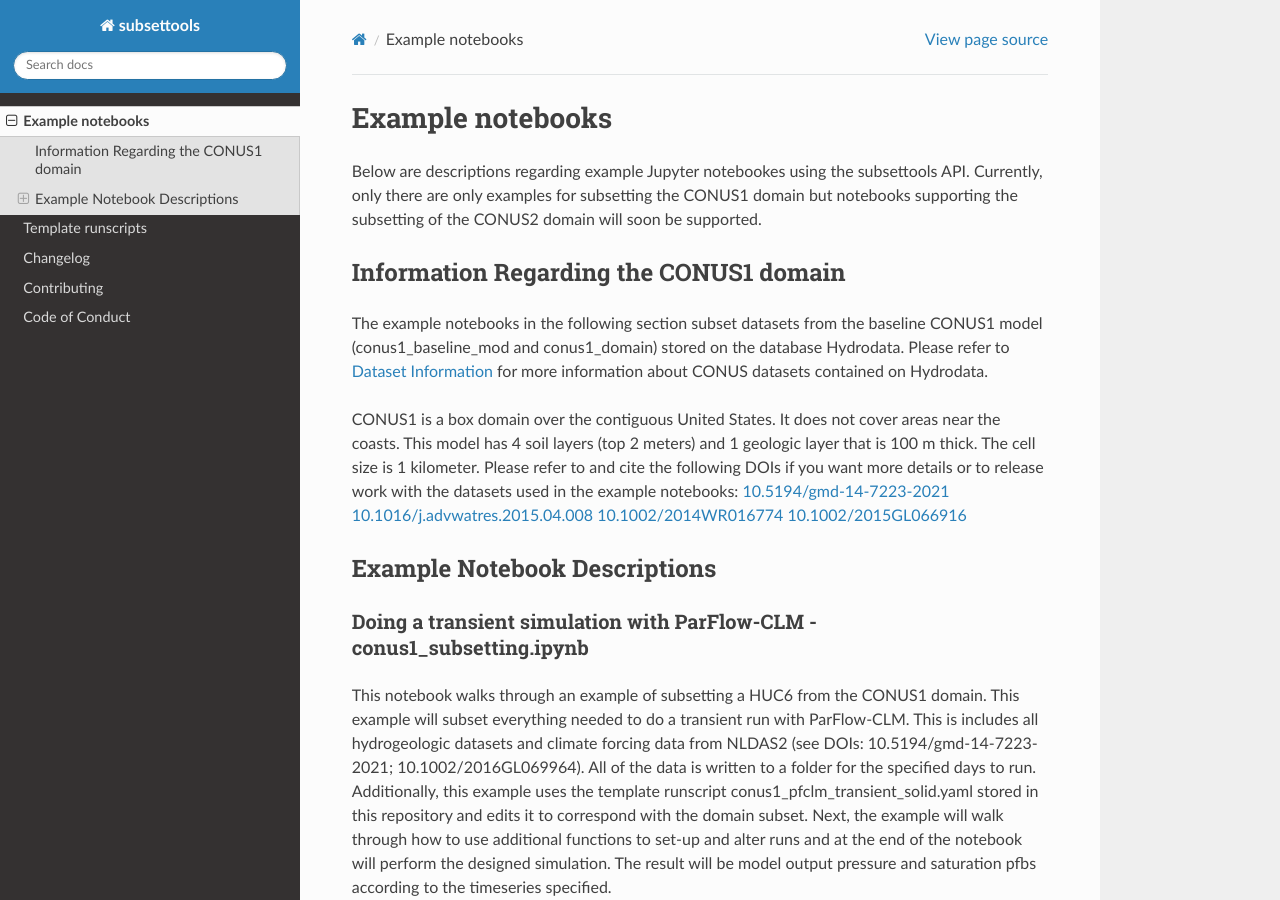
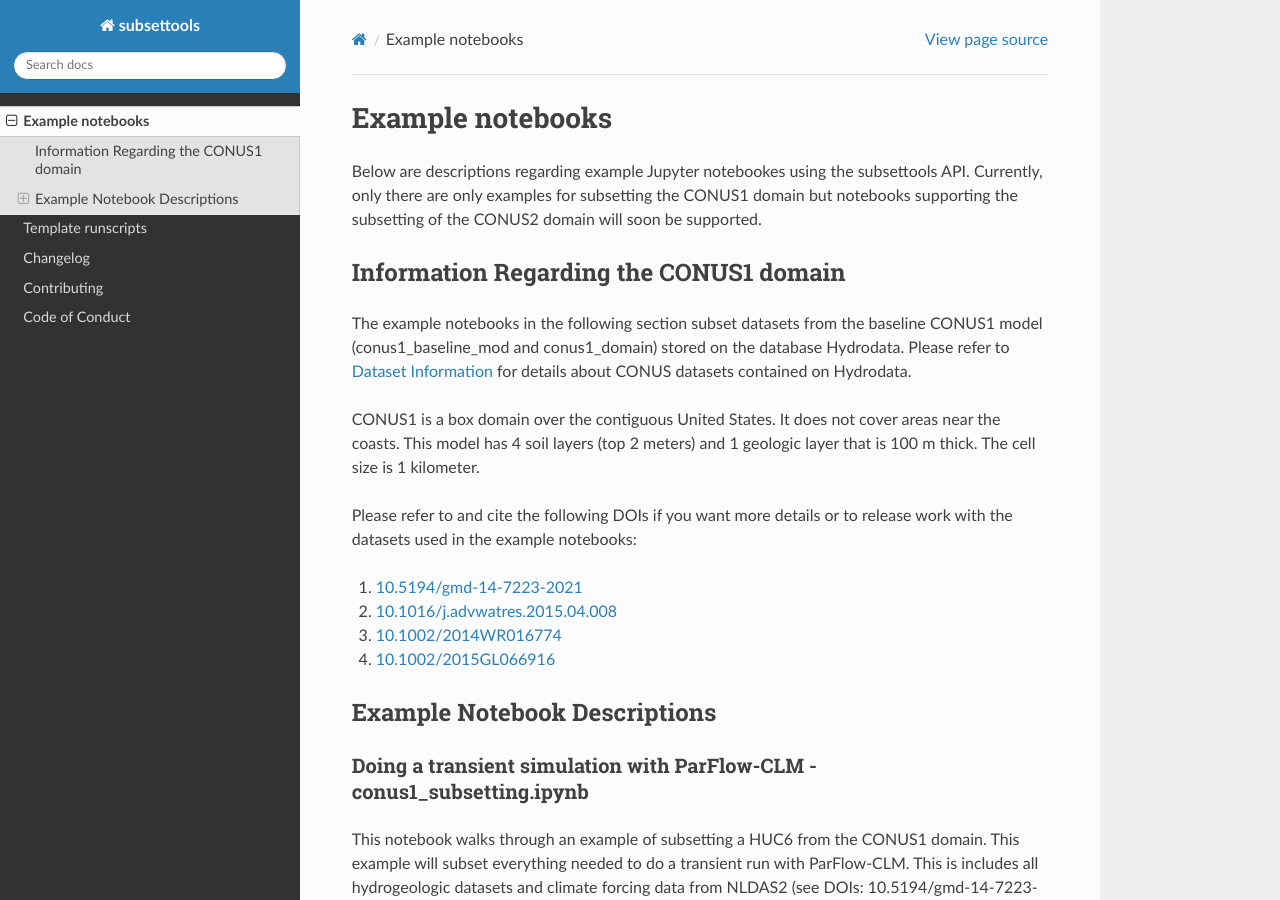
Before and after one commit to hydroframe/subsettools, a Sphinx documentation site: the page built from docs/example_notebooks/example_notebooks.md, in a window 1280 px wide and 900 px high. Built offline with Sphinx 7.4.7 and the Read the Docs theme 2.0.0, drawn with Linux system fonts in a browser that asks for light colours; pages that are not in the unit, such as notebooks, are missing from menus.

Commit message:
Update example_notebooks.md

```diff
--- a/docs/example_notebooks/example_notebooks.md
+++ b/docs/example_notebooks/example_notebooks.md
@@ -6,13 +6,15 @@ Below are descriptions regarding example Jupyter notebookes using the subsettool
 ### Information Regarding the CONUS1 domain
 
 The example notebooks in the following section subset datasets from the baseline CONUS1 model (conus1_baseline_mod and conus1_domain) stored on the database Hydrodata.
-Please refer to [Dataset Information](https://hydroframe-ml.github.io/readthedocs/tables/dataset.html) for more information about CONUS datasets contained on Hydrodata.
+Please refer to [Dataset Information](https://hydroframe-ml.github.io/readthedocs/tables/dataset.html) for details about CONUS datasets contained on Hydrodata.
 
-CONUS1 is a box domain over the contiguous United States. It does not cover areas near the coasts. This model has 4 soil layers (top 2 meters) and 1 geologic layer that is 100 m thick. The cell size is 1 kilometer. Please refer to and cite the following DOIs if you want more details or to release work with the datasets used in the example notebooks:
-[10.5194/gmd-14-7223-2021](https://gmd.copernicus.org/articles/14/7223/2021/)
-[10.1016/j.advwatres.2015.04.008](https://www.sciencedirect.com/science/article/pii/S0309170815000822)
-[10.1002/2014WR016774](https://agupubs.onlinelibrary.wiley.com/doi/full/10.1002/2014WR016774)
-[10.1002/2015GL066916](https://agupubs.onlinelibrary.wiley.com/doi/full/10.1002/2015GL066916)
+CONUS1 is a box domain over the contiguous United States. It does not cover areas near the coasts. This model has 4 soil layers (top 2 meters) and 1 geologic layer that is 100 m thick. The cell size is 1 kilometer.
+
+Please refer to and cite the following DOIs if you want more details or to release work with the datasets used in the example notebooks:
+1. [10.5194/gmd-14-7223-2021](https://gmd.copernicus.org/articles/14/7223/2021/)
+2. [10.1016/j.advwatres.2015.04.008](https://www.sciencedirect.com/science/article/pii/S0309170815000822)
+3. [10.1002/2014WR016774](https://agupubs.onlinelibrary.wiley.com/doi/full/10.1002/2014WR016774)
+4. [10.1002/2015GL066916](https://agupubs.onlinelibrary.wiley.com/doi/full/10.1002/2015GL066916)
 
 ### Example Notebook Descriptions
 
```
